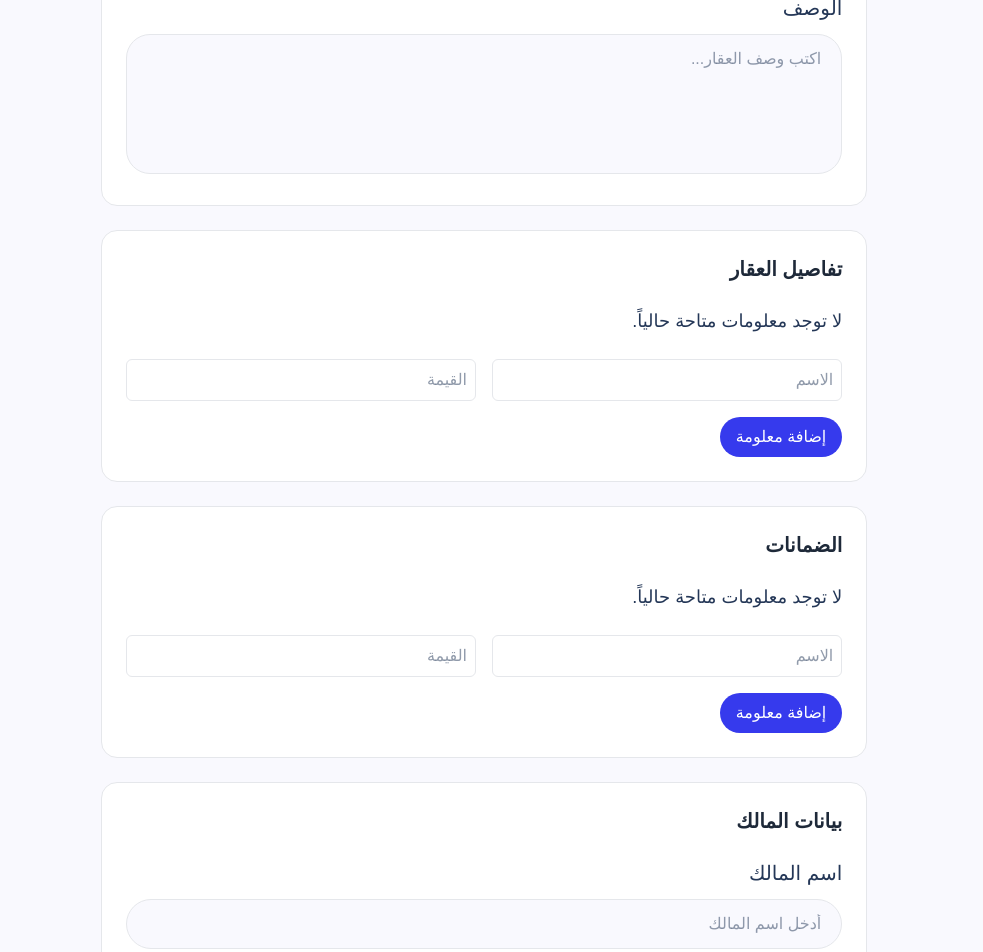
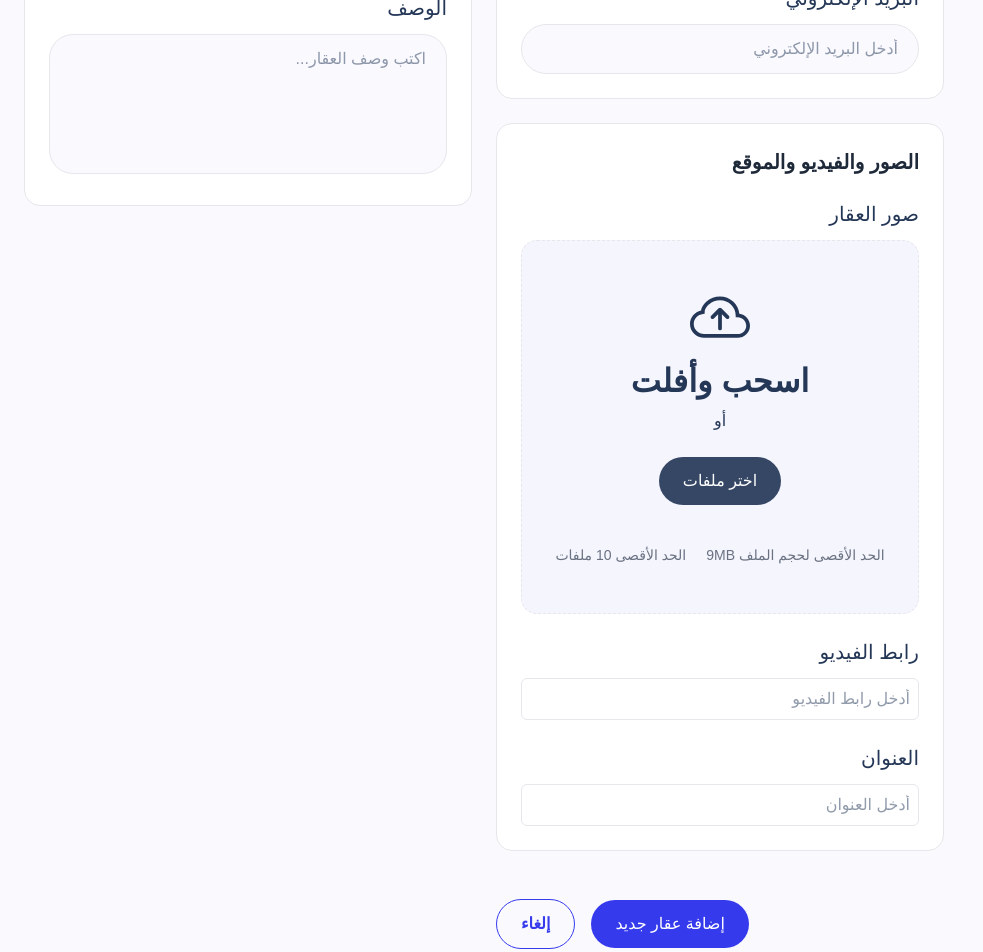
Before and after one commit to Shtya/elite-gate, a Next.js app: page /dashboard/projects/add in a window 1280 px wide. Shown: the part 1100-2052 px from the top of the page, without its empty margins (0-983 px from the left). Built offline with nearby package versions, Linux system fonts and the light colour scheme; a small style sheet from the web is missing; a web font is replaced by a local one; what @bprogress/next would draw is missing.

Commit message:
match theme across pages

```diff
--- a/src/app/(main)/add-property/page.tsx
+++ b/src/app/(main)/add-property/page.tsx
@@ -9,6 +9,8 @@ import Uploader from '@/components/shared/Forms/Uploader';
 import { FileItem } from '@/utils/upload';
 import Card from '@/components/shared/Card';
 import { PropertyType } from '@/types/property';
+import PrimaryButton from '@/components/shared/Button';
+import SoftActionButton from '@/components/shared/SoftActionButton';
 
 export type PropertyRequestFormValues = {
     requesterName: string; // اسم مقدم الطلب
@@ -55,12 +57,13 @@ export default function AddPropertyRequestPage() {
                     <Uploader control={control} name="authorizationDoc" accept="*/*" label='وثيقة التفويض' allowMultiple={false} allowPrimary={false} />
                 </Card>
 
-                <button
-                    type="submit"
-                    className="btn-primary px-6 py-3 rounded-full font-semibold"
-                >
-                    إرسال الطلب
-                </button>
+                <div className='space-x-4 flex items-center justify-start'>
+
+                    <PrimaryButton type="submit">
+                        إرسال الطلب
+                    </PrimaryButton>
+                    <SoftActionButton onClick={() => { }}>إلغاء</SoftActionButton>
+                </div>
             </form>
             {/* </Card> */}
         </CenteredContainer>
--- a/src/app/dashboard/projects/add/page.tsx
+++ b/src/app/dashboard/projects/add/page.tsx
@@ -14,9 +14,8 @@ export default function AddPropertyPage() {
                 </Link>
             </DashboardHeaderTitle>
 
-            <CenteredContainer>
-                <PropertyForm />
-            </CenteredContainer>
+
+            <PropertyForm />
         </div>
     );
 }
--- a/src/app/dashboard/settings/location/page.tsx
+++ b/src/app/dashboard/settings/location/page.tsx
@@ -1,10 +1,14 @@
 'use client';
 
 import DashboardHeaderTitle from '@/components/dashboard/DashboardHeaderTitle';
+import PrimaryButton from '@/components/shared/Button';
 import Card from '@/components/shared/Card';
 import CenteredContainer from '@/components/shared/CenteredContainer';
+import { LocationInputType } from '@/components/shared/Forms/LocationInput';
+import SoftActionButton from '@/components/shared/SoftActionButton';
 
 import dynamic from 'next/dynamic';
+import { useForm } from 'react-hook-form';
 
 const LocationInput = dynamic(() => import('@/components/shared/Forms/LocationInput'), {
     ssr: false,
@@ -13,19 +17,43 @@ const LocationInput = dynamic(() => import('@/components/shared/Forms/LocationIn
             جاري تحميل الخريطة...
         </div>
     ),
-});
+}) as unknown as LocationInputType;
 
+export type PropertyFormValues = {
+    position: {
+        lat: number,
+        lng: number
+    }
+}
 export default function IntroLocationPage() {
+    const { control, handleSubmit } = useForm<PropertyFormValues>({
+        defaultValues: {
+            position: { lat: 21.2854, lng: 39.2376 }
+        }
+    })
 
+    const onSubmit = (data: PropertyFormValues) => {
+
+        console.log('save location...', data);
+
+    };
     return (
         <div>
             <DashboardHeaderTitle path={['الموقع']} />
 
             <CenteredContainer className="space-y-6">
                 <Card title=''>
-                    <LocationInput />
+                    <form onSubmit={handleSubmit(onSubmit)} className='space-y-4 '>
+                        <LocationInput<PropertyFormValues> control={control} name='position' />
+                        <div className='space-x-4 flex items-center justify-start'>
+                            <PrimaryButton type="submit">
+                                حفظ الموقع
+                            </PrimaryButton>
+                            <SoftActionButton onClick={() => { }}>إلغاء</SoftActionButton>
+                        </div>
+                    </form>
                 </Card>
             </CenteredContainer>
-        </div>
+        </div >
     );
 }
--- a/src/components/dashboard/appointments/AddAppointmentForm.tsx
+++ b/src/components/dashboard/appointments/AddAppointmentForm.tsx
@@ -12,6 +12,8 @@ import TextareaInput from '@/components/shared/Forms/TextareaInput';
 import PropertyChanger from '../Property Filter/PropertyChanger';
 import { properties } from '@/constants/projects';
 import FieldErrorMessage from '@/components/shared/Forms/FieldErrorMessage';
+import PrimaryButton from '@/components/shared/Button';
+import SoftActionButton from '@/components/shared/SoftActionButton';
 
 const schema = z.object({
     date: z.string().min(1, 'يرجى اختيار التاريخ'),
@@ -143,19 +145,10 @@ export default function AddAppointmentForm() {
 
                     {/* الإجراءات */}
                     <div className="col-span-12 flex items-center gap-6 flex-wrap mt-4">
-                        <button
-                            type="submit"
-                            className="px-6 py-2 rounded-md bg-[var(--primary)] text-white hover:bg-[var(--primary-600)]"
-                        >
+                        <PrimaryButton type="submit">
                             حفظ الموعد
-                        </button>
-                        <button
-                            type="button"
-                            onClick={handleCancel}
-                            className="px-6 py-2 rounded-md text-red-500 hover:text-red-600 hover:bg-red-50 transition"
-                        >
-                            إلغاء
-                        </button>
+                        </PrimaryButton>
+                        <SoftActionButton onClick={() => { }}>إلغاء</SoftActionButton>
                     </div>
                 </form>
 
--- a/src/components/dashboard/cities/CityWithRegionsForm.tsx
+++ b/src/components/dashboard/cities/CityWithRegionsForm.tsx
@@ -1,7 +1,9 @@
 'use client';
 
+import PrimaryButton from '@/components/shared/Button';
 import Card from '@/components/shared/Card';
 import SelectDropdown from '@/components/shared/Forms/SelectDropdown';
+import SoftActionButton from '@/components/shared/SoftActionButton';
 import { City, Region } from '@/types/dashboard/city';
 import { useState } from 'react';
 import { FaTimes } from 'react-icons/fa';
@@ -148,9 +150,14 @@ export default function CityWithRegionsForm({
                 )}
 
                 {/* Save Button */}
-                <button type="submit" className="btn-primary mt-6 rounded-3xl">
-                    حفظ المدينة والمناطق
-                </button>
+                <div className='space-x-4 flex items-center justify-start'>
+
+                    <PrimaryButton type="submit">
+                        حفظ المدينة والمناطق
+                    </PrimaryButton>
+                    <SoftActionButton onClick={() => { }}>إلغاء</SoftActionButton>
+                </div>
+
             </form>
         </Card>
     );
--- a/src/components/dashboard/properties/PropertyForm.tsx
+++ b/src/components/dashboard/properties/PropertyForm.tsx
@@ -7,6 +7,8 @@ import InfoSection from './FormSections/InfoSection';
 import OwnerContactSection from './FormSections/OwnerContactSection';
 import MediaLocationSection from './FormSections/MediaLocationSection';
 import { FileItem } from '@/utils/upload';
+import PrimaryButton from '@/components/shared/Button';
+import SoftActionButton from '@/components/shared/SoftActionButton';
 
 export type PropertyDetail = {
     name: string;
@@ -70,19 +72,25 @@ export default function PropertyForm({ initialData }: PropertyFormProps) {
 
     return (
 
-        <form onSubmit={handleSubmit(onSubmit)} className="property-info-form space-y-6">
-            <GeneralInfoSection control={control} />
-            <InfoSection<PropertyFormValues> control={control} name="details" title="تفاصيل العقار" />
-            <InfoSection<PropertyFormValues> control={control} name="warranties" title="الضمانات" />
-            <OwnerContactSection control={control} />
-            <MediaLocationSection control={control} />
+        <form onSubmit={handleSubmit(onSubmit)} className="property-info-form space-y-6 grid xl:grid-cols-2 gap-4 xl:gap-6">
+            <div className='max-xl:order-2 space-y-4 xl:space-y-6'>
+                <InfoSection<PropertyFormValues> control={control} name="details" title="تفاصيل العقار" />
+                <InfoSection<PropertyFormValues> control={control} name="warranties" title="الضمانات" />
+                <OwnerContactSection control={control} />
+                <MediaLocationSection control={control} />
+            </div>
+            <div className='max-xl:order-1'>
+                <GeneralInfoSection control={control} />
+            </div>
 
-            <button
-                type="submit"
-                className="btn-primary px-6 py-3 rounded-full font-semibold"
-            >
-                {initialData ? 'تعديل معلومات العقار' : 'إضافة عقار جديد'}
-            </button>
+            <div className='max-xl:order-3 space-x-4 flex items-center justify-center xl:justify-end'>
+
+                <PrimaryButton type="submit">
+                    {initialData ? 'تعديل معلومات العقار' : 'إضافة عقار جديد'}
+                </PrimaryButton>
+                <SoftActionButton onClick={() => { }}>إلغاء</SoftActionButton>
+            </div>
+
         </form>
 
     );
--- a/src/components/dashboard/settings/WebsiteFooterForm.tsx
+++ b/src/components/dashboard/settings/WebsiteFooterForm.tsx
@@ -4,6 +4,8 @@ import React from 'react';
 import { useForm, Controller } from 'react-hook-form';
 import Card from '@/components/shared/Card';
 import TextareaInput from '@/components/shared/Forms/TextareaInput';
+import PrimaryButton from '@/components/shared/Button';
+import SoftActionButton from '@/components/shared/SoftActionButton';
 
 type FormValues = {
     footerTitle?: string;
@@ -79,13 +81,11 @@ export default function WebsiteFooterForm({ defaultValues = {} }: Props) {
 
             </Card>
 
-            <div className="flex justify-end">
-                <button
-                    type="submit"
-                    className="ml-auto px-4 py-2 rounded-md text-white bg-[var(--primary)] hover:bg-[var(--primary-600)]"
-                >
+            <div className='space-x-4 flex items-center justify-start'>
+                <PrimaryButton type="submit">
                     حفظ الفوتر
-                </button>
+                </PrimaryButton>
+                <SoftActionButton onClick={() => { }}>إلغاء</SoftActionButton>
             </div>
         </form>
     );
--- a/src/components/dashboard/settings/WebsiteInfoForm.tsx
+++ b/src/components/dashboard/settings/WebsiteInfoForm.tsx
@@ -5,6 +5,8 @@ import React from 'react';
 import { useForm, FieldValues } from 'react-hook-form';
 import AccomplishmentsCard from './AccomplishmentsCard';
 import ContactInfoCard from './ContactInfoCard';
+import PrimaryButton from '@/components/shared/Button';
+import SoftActionButton from '@/components/shared/SoftActionButton';
 
 
 type FormValues = {
@@ -42,13 +44,11 @@ export default function WebsiteInfoForm({ defaultValues = {} }: Props) {
 
             <AccomplishmentsCard control={control} />
 
-            <div className="flex justify-end">
-                <button
-                    type="submit"
-                    className="ml-auto px-4 py-2 rounded-md text-white bg-[var(--primary)] hover:bg-[var(--primary-600)]"
-                >
+            <div className='space-x-4 flex items-center justify-start'>
+                <PrimaryButton type="submit">
                     حفظ التغييرات
-                </button>
+                </PrimaryButton>
+                <SoftActionButton onClick={() => { }}>إلغاء</SoftActionButton>
             </div>
         </form>
     );
```
Also changed, not shown: src/components/shared/Forms/LocationInput.tsx (+25 -16 lines).
